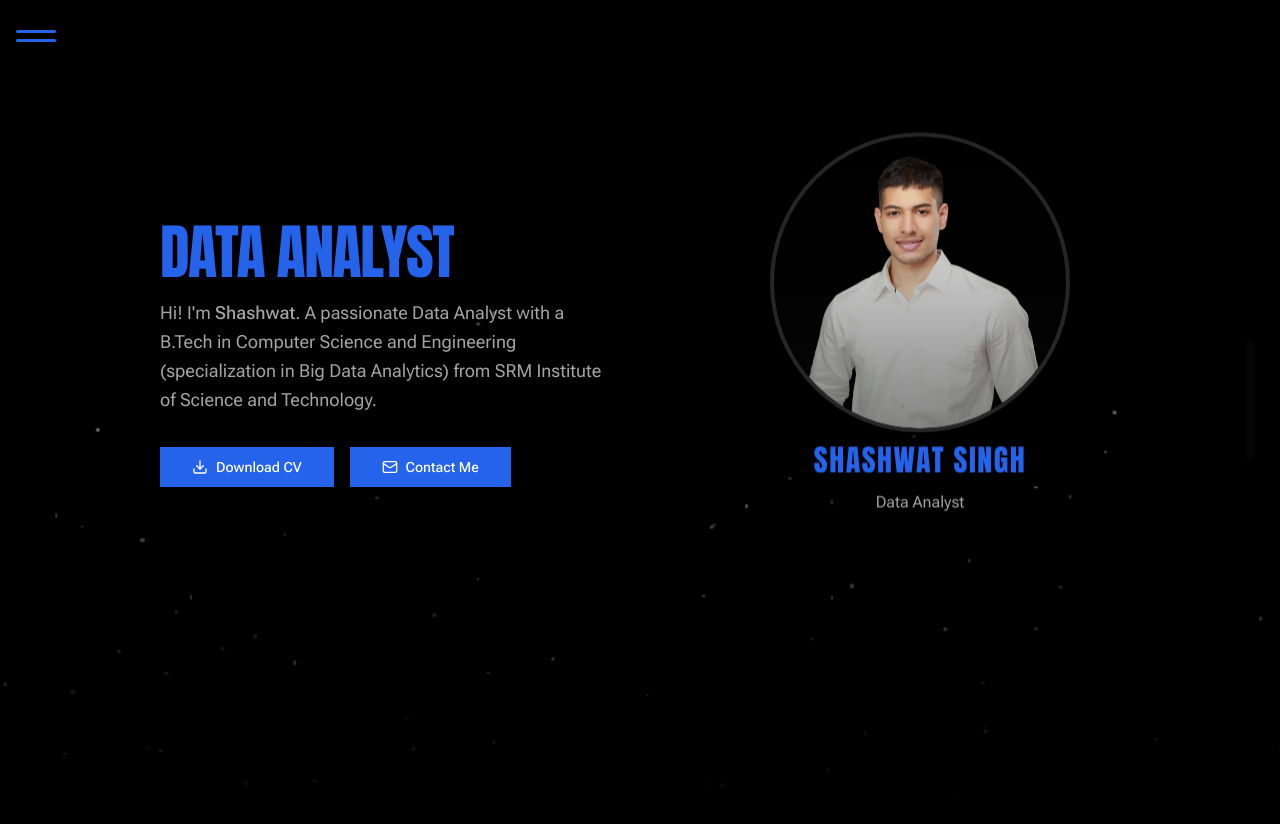
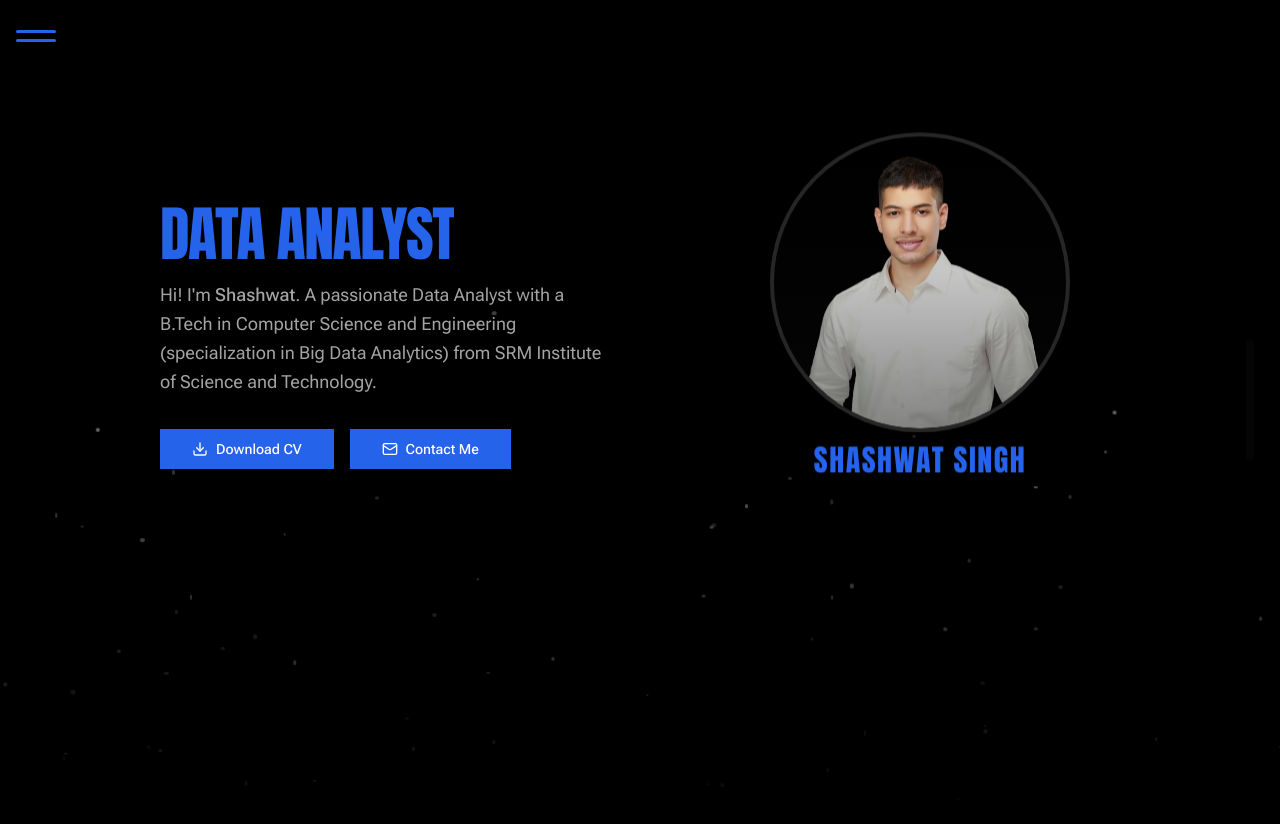
Before and after one commit to ShashwatAnalyst/portfolio.1.0, a React (Vite) app: page / in a window 1280 px wide. Shown: the top 824 px of the page. Built offline with nearby package versions, Linux system fonts and the light colour scheme.

Commit message:
refactor: remove job title from HeroSection - Eliminated the job title text from the HeroSection component to streamline the design and focus on the individual's name.

```diff
--- a/src/components/hero-section.tsx
+++ b/src/components/hero-section.tsx
@@ -75,7 +75,7 @@ export function HeroSection() {
               </div>
               <div className="relative -bottom-[10px] text-center w-full animate-float">
                 <h3 className="text-lg heading-font font-bold text-blue-600 !text-blue-600">SHASHWAT SINGH</h3>
-                <p className="text-xs text-muted-foreground mt-1">Data Analyst</p>
+
               </div>
             </div>
           ) : (
@@ -91,7 +91,7 @@ export function HeroSection() {
               </div>
               <div className="relative -bottom-[20px] left-[90px] md:-bottom-[30px] md:-left-[10px] lg:-bottom-[30px] lg:-left-[00px] transform -translate-x-1/2 text-center w-full animate-float">
                 <h3 className="text-3xl heading-font font-bold text-blue-600 !text-blue-600">SHASHWAT SINGH</h3>
-                <p className="text-s text-muted-foreground mt-3">Data Analyst</p>
+
               </div>
             </div>
           )}
```
